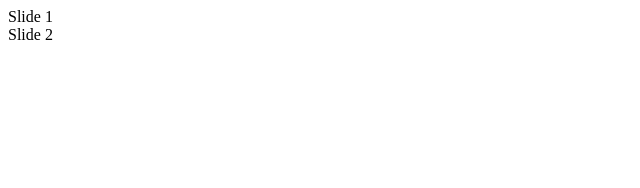
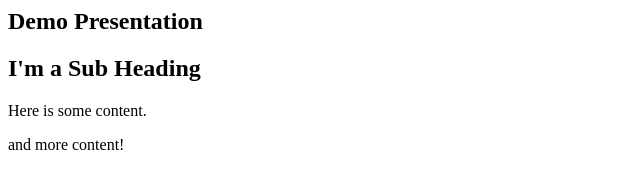
Before and after one commit to NULogic-Magento-Services/NULogic-Magento-Services.github.io, a plain HTML site: page index.html in a window 1280 px wide. Shown: the whole page, without its empty margins (0-640 px from the left). Drawn offline with Linux system fonts and the light colour scheme.

Commit message:
Update index.html

```diff
--- a/index.html
+++ b/index.html
@@ -1,6 +1,12 @@
 <div class="reveal">
   <div class="slides">
-    <section>Slide 1</section>
-    <section>Slide 2</section>
+    <section>
+  <h1>Demo Presentation</h1>
+</section>
+<section>
+  <h2>I'm a Sub Heading</h2>
+  <p>Here is some content.</p>
+  <p>and more content!</p>
+</section>
   </div>
 </div>
```
